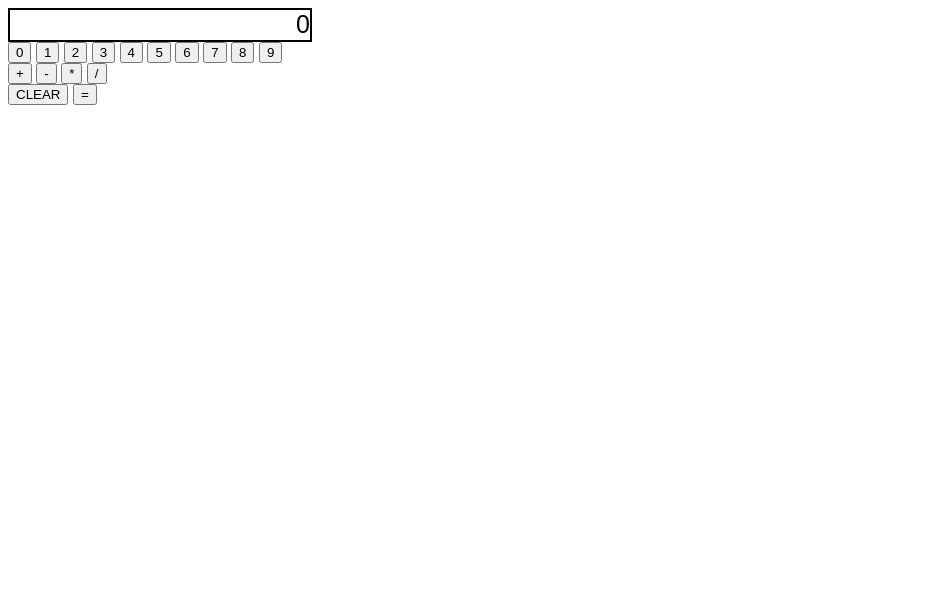
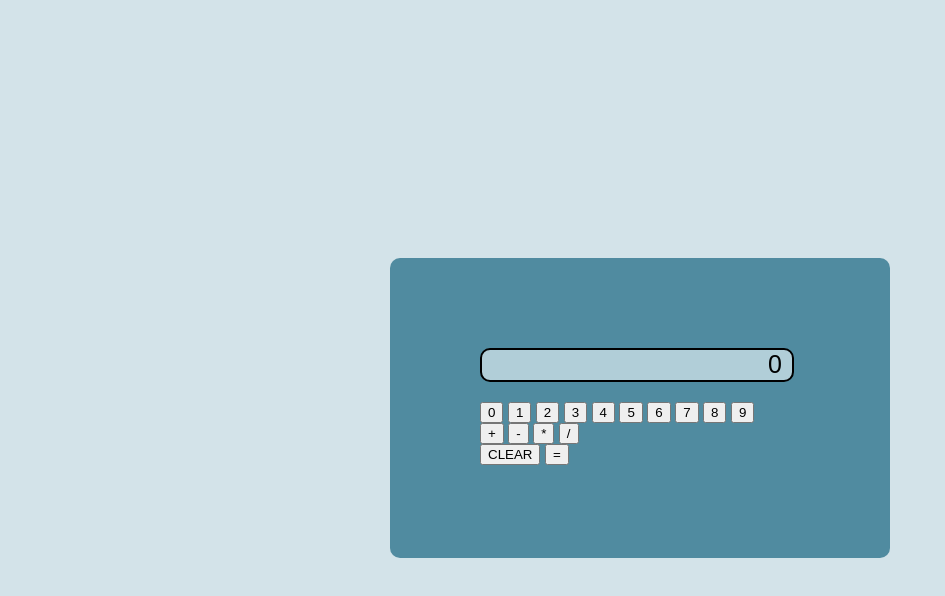
Before and after one commit to nagyb3/calculator, a plain HTML site: page index.html in a window 1280 px wide. Both pictures are taken after a click on the button "CLEAR". Shown: the whole page, without its empty margins (0-945 px from the left). Drawn offline with Linux system fonts and the light colour scheme.

Commit message:
build the layout of the page

```diff
--- a/index.html
+++ b/index.html
@@ -7,6 +7,7 @@
     <script src="main.js" defer></script>
 </head>
 <body>
+    <div class="container">
         <div class="calculator">
             <div class="display">0</div>
             <div class="numbers">
@@ -30,5 +31,6 @@
             <button class="clear">CLEAR</button>
             <button class="equals">=</button>
         </div>
+    </div>
 </body>
 </html>
--- a/main.js
+++ b/main.js
@@ -81,7 +81,12 @@ const nine = document.querySelector('#nine');
 //STORE NUMBER: OK
 function storeNumber(numberId) {
     if (chosenOperator === undefined) {
-        firstNumber = firstNumber * 10 + numberId;
+        if (lastPressedWasResult) {
+            firstNumber = numberId;
+            updateDisplay('clear');
+        } else {
+            firstNumber = firstNumber * 10 + numberId
+        }
     } else {
         secondNumber = secondNumber * 10 + numberId;
     }
@@ -134,7 +139,7 @@ const resultArea = document.querySelector('.display');
 resultBtn.addEventListener('click', () => {
     console.log(chosenOperator, firstNumber, secondNumber, operate(chosenOperator, firstNumber, secondNumber))
     updateDisplay('result')
-    firstNumber = 0;
+    firstNumber = operate(chosenOperator, firstNumber, secondNumber)
     secondNumber = 0;
     chosenOperator = undefined;
 })
@@ -149,21 +154,27 @@ clearBtn.addEventListener('click', () => {
     chosenOperator = undefined;
 })
 
-let displayValue = "0"
+let displayValue = "0";
+let lastPressedWasResult = false;
 function updateDisplay(parameter) {
     if (parameter === 'clear') {
         displayValue = "0";
+        lastPressedWasResult = false;
     } else if (parameter === 'result') {
         displayValue = operate(chosenOperator, firstNumber, secondNumber);
+        lastPressedWasResult = true;
     } else if (parameter === 0 || parameter === "0") {
         if (displayValue !== "0") {
             displayValue += "0";
+            lastPressedWasResult = false;
         }
     } else {
         if (displayValue === "0") {
             displayValue = parameter;
+            lastPressedWasResult = false;
         } else {
-            displayValue += String(parameter)
+            displayValue += String(parameter);
+            lastPressedWasResult = false;
         }
     }
     resultArea.textContent = displayValue;
--- a/styles.css
+++ b/styles.css
@@ -9,4 +9,31 @@
     font-size: 25px;
     text-align: right;
     vertical-align: center;
+    background-color: rgb(177, 206, 216);
+    border-radius: 10px;
+    padding-right: 10px;
+    margin-bottom: 20px;
 }
+
+.container {
+    width: 500px;
+    height: 300px;
+    display: flex;
+    justify-content: center;
+    align-items: center;
+    background-color: #508ba0;
+    border-radius: 10px;
+}
+
+.calculator {
+    height: 120px;
+    width: 320px;
+}
+
+body {
+    height: 100vh;
+    display: flex;
+    justify-content: center;
+    align-items: center;
+    background-color: #d3e3e9;
+}
```
Lines whose indentation alone changed are shown as unchanged.
